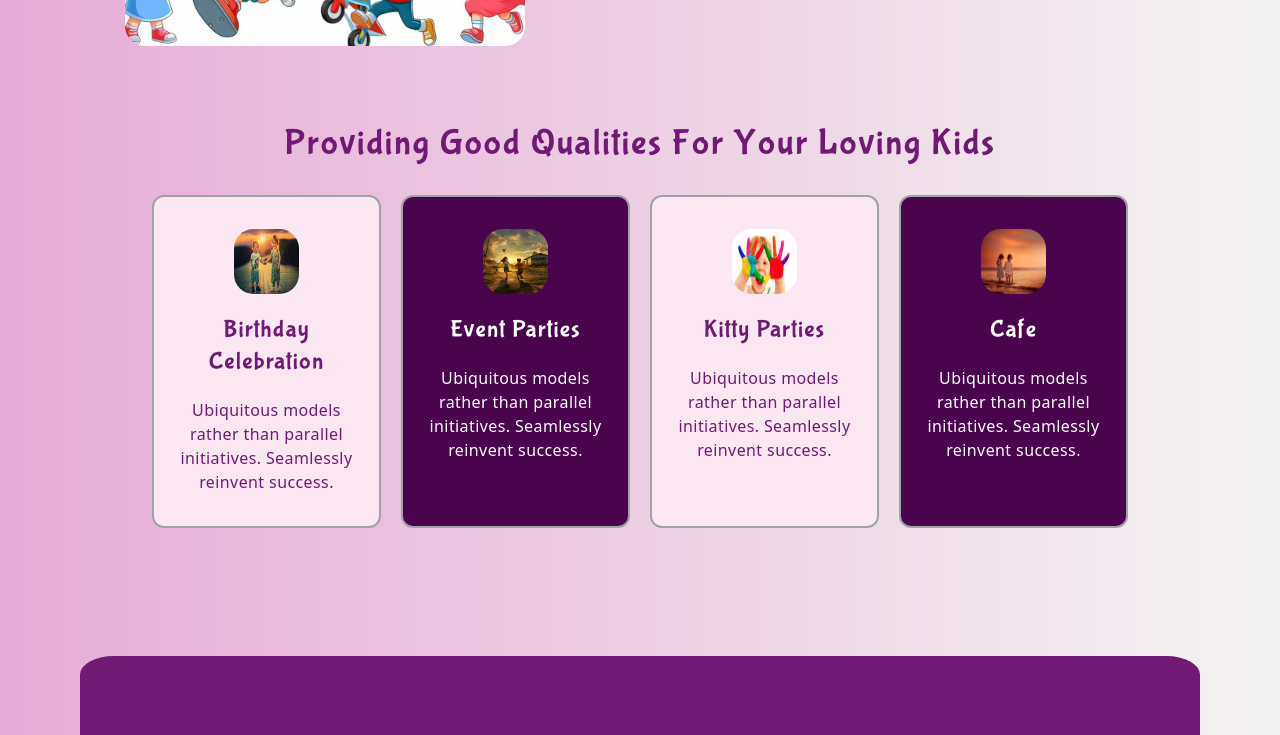
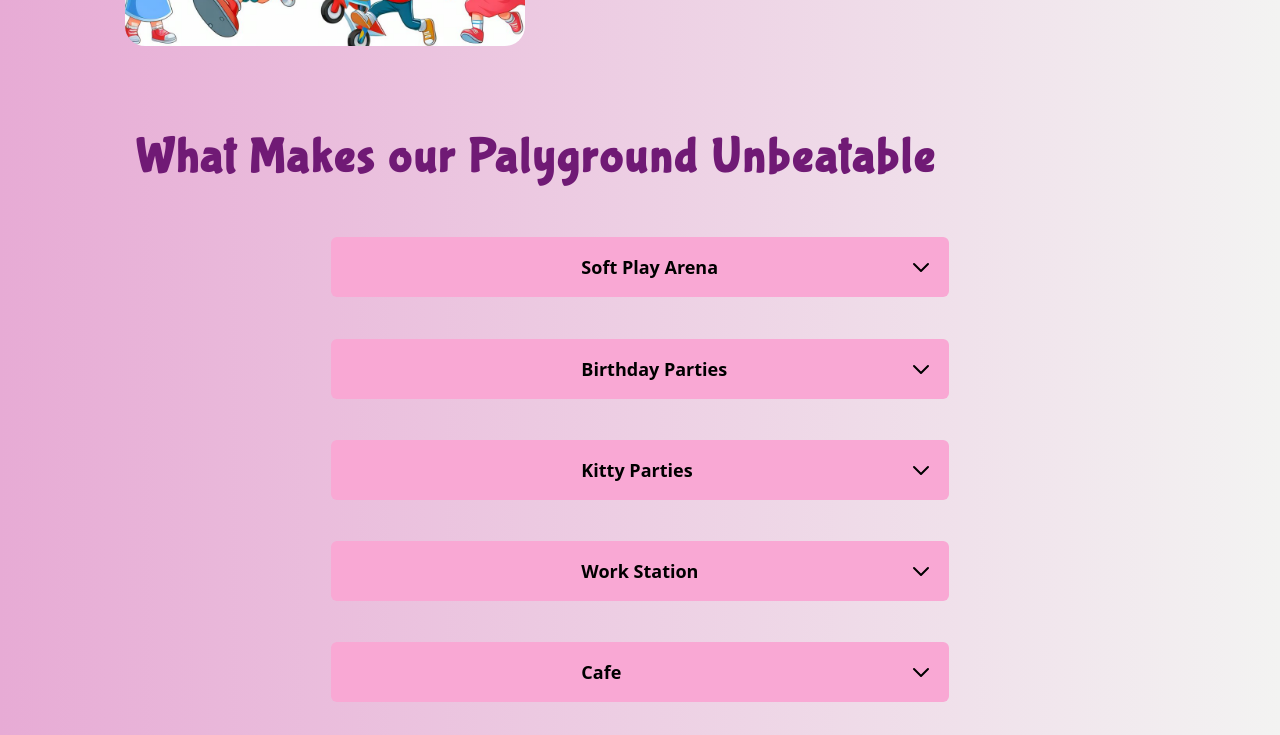
Before and after one commit to akshitchowdhury/playPaw, a React (Create React App) app: page / in a window 1280 px wide. Shown: the part 1160-1895 px from the top of the page. Built offline with nearby package versions, Linux system fonts and the light colour scheme; a web font is replaced by a local one.

Commit message:
recreate6

```diff
--- a/src/components/Home/Home.jsx
+++ b/src/components/Home/Home.jsx
@@ -12,10 +12,17 @@ import Home3half from './Home3half'
 import PricingComponent from '../Pricing/PricingComponent'
 import ImageCardContainer from '../Pricing/ImageCardContainer'
 import PlayButton from './PlayButton'
+import WhyUs from './WhyUs'
 // import Home4half from './Home4half'
 
 
+
 const Home = () => {
+
+
+
+
+
   return (
     <>
     <div className="home overflow-hidden px-20 py-20 -mt-5 w-full fill-yellow-400 max-md:px-5 max-md:max-w-full">
@@ -48,8 +55,10 @@ const Home = () => {
   </p>
 </div>
 
+<WhyUs/>
+
 <Home2half/>
-<Home3half/>
+{/* <Home3half/> */}
 {/* <Home4half/> */}
 {/*
 <PricingComponent/> */}
--- a/src/components/Home/PlayButton.jsx
+++ b/src/components/Home/PlayButton.jsx
@@ -1,6 +1,8 @@
 import React from "react";
 import { Link } from "react-router-dom";
 import { TERipple } from "tw-elements-react";
+import { FontAwesomeIcon } from "@fortawesome/react-fontawesome";
+import { faPaw } from "@fortawesome/free-solid-svg-icons";
 
 export default function ButtonWithRipple() {
   return (
@@ -22,7 +24,9 @@ export default function ButtonWithRipple() {
             >
               {" "}
               Join Us now!{" "}
+
             </span>
+
           </Link>
         </button>
       </TERipple>
--- /dev/null
+++ b/src/components/Home/WhyUs.jsx
@@ -0,0 +1,52 @@
+import React from 'react'
+import Accordion from '../Attractions/Accordion'
+import i1 from '../../assets/homekid2b.jpg'
+const WhyUs = () => {
+    const items = [
+  {
+    title: 'Soft Play Arena',
+
+
+
+
+
+    image: i1
+  },
+  {
+    title: 'Birthday Parties',
+
+    image: i1
+},
+  {
+    title: 'Kitty Parties',
+
+    image: i1
+},
+  {
+    title: 'Work Station',
+
+    image: i1
+},
+  {
+    title: 'Cafe',
+
+
+    image: i1
+}
+];
+
+
+  return (
+    <div>
+
+      <div className="bubblegum-sans-regular self-center mt-8 text-4xl tracking-wider text-center text-fuchsia-900 max-w-[90%] mx-auto" style={{fontWeight: '700', fontSize: '3rem', lineHeight: '70px', textAlign: 'left'}}>
+    What Makes our Palyground Unbeatable
+</div>
+
+
+<Accordion items={items}/>
+    </div>
+  )
+}
+
+export default WhyUs
```
